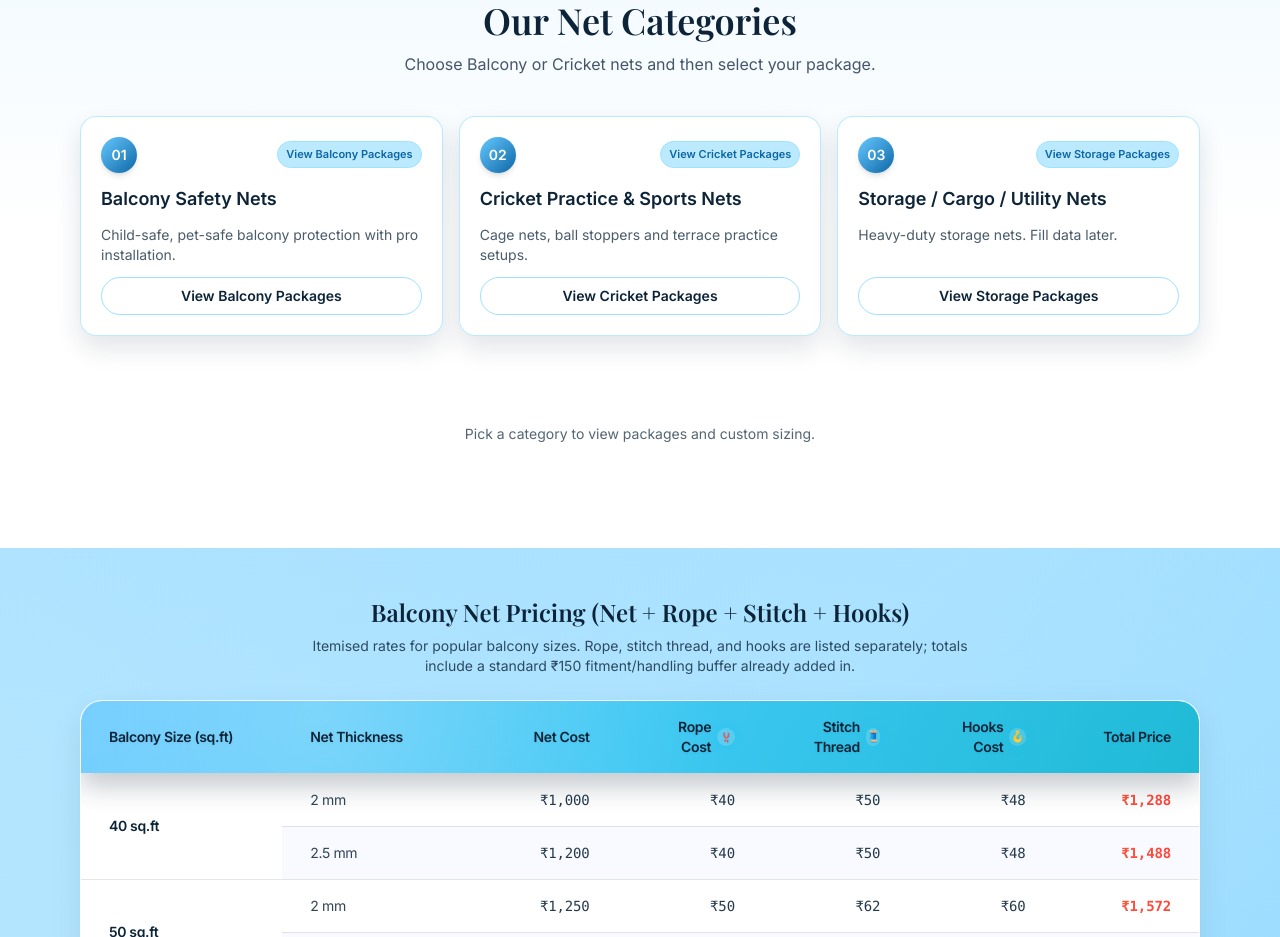
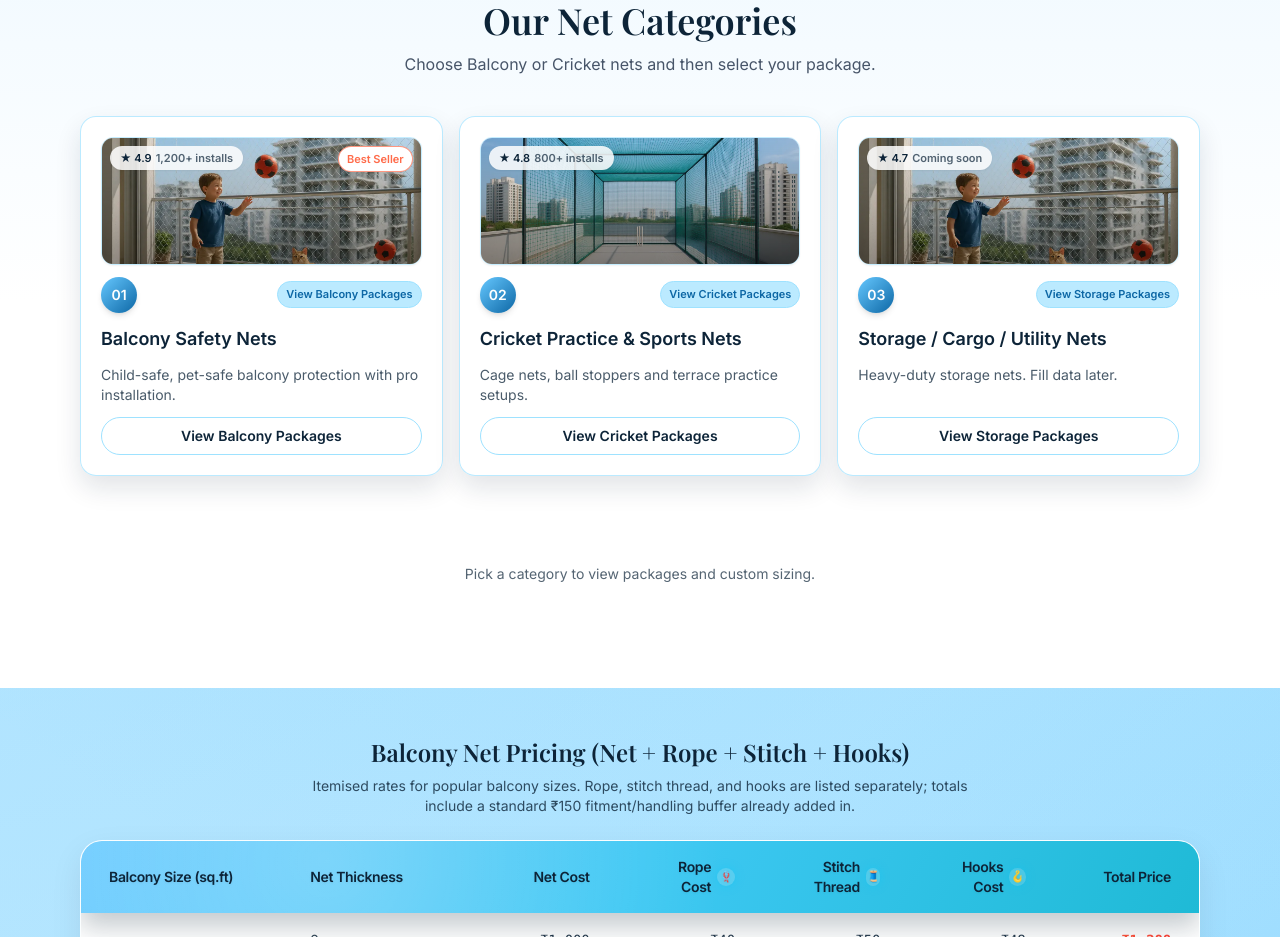
Before and after one commit to aswin3112sand/AquaStackNet, a React (Vite) app: page / in a window 1280 px wide. Shown: the part 980-1917 px from the top of the page. Built offline with nearby package versions, Linux system fonts and the light colour scheme.

Commit message:
git add -A

```diff
--- a/src/components/Products.jsx
+++ b/src/components/Products.jsx
@@ -10,18 +10,24 @@ const CATEGORY_CARDS = [
     title: 'Balcony Safety Nets',
     description: 'Child-safe, pet-safe balcony protection with pro installation.',
     cta: 'View Balcony Packages',
+    image: '/gallery-balcony.webp',
+    rating: { score: 4.9, label: '1,200+ installs' },
   },
   {
     key: 'cricket',
     title: 'Cricket Practice & Sports Nets',
     description: 'Cage nets, ball stoppers and terrace practice setups.',
     cta: 'View Cricket Packages',
+    image: '/gallery-cricket.webp',
+    rating: { score: 4.8, label: '800+ installs' },
   },
   {
     key: 'storage',
     title: 'Storage / Cargo / Utility Nets',
     description: 'Heavy-duty storage nets. Fill data later.',
     cta: 'View Storage Packages',
+    image: '/gallery-balcony.webp',
+    rating: { score: 4.7, label: 'Coming soon' },
   },
 ]
 
@@ -185,6 +191,23 @@ function CategoryGrid({ selectedCategory, onSelect }) {
             selectedCategory === card.key ? 'border-skybrand-deep shadow-[0_16px_36px_rgba(13,36,56,0.2)]' : 'border-skybrand-light/70'
           } bg-white/95 shadow-[0_12px_26px_rgba(13,36,56,0.12)] p-5 flex flex-col gap-3 hover:-translate-y-[2px] transition`}
         >
+          <div className="relative h-32 rounded-xl overflow-hidden border border-skybrand-light/60 shadow-sm">
+            {card.image ? (
+              <img src={card.image} alt={card.title} className="w-full h-full object-cover" loading="lazy" />
+            ) : (
+              <div className="w-full h-full bg-gradient-to-br from-skybrand/80 via-white to-skybrand/40" />
+            )}
+            <div className="absolute inset-0 bg-gradient-to-t from-black/35 via-black/15 to-transparent" />
+            <div className="absolute top-2 left-2 inline-flex items-center gap-1 px-2.5 py-1 rounded-full bg-white/85 text-[11px] font-semibold text-anchor-navy shadow-sm">
+              <span>★ {card.rating?.score ?? '4.8'}</span>
+              <span className="text-anchor-navy/70">{card.rating?.label ?? 'Top rated'}</span>
+            </div>
+            {idx === 0 && (
+              <span className="absolute top-2 right-2 text-[11px] px-2 py-1 rounded-full bg-white border border-accent-coral/70 text-accent-coral font-semibold">
+                Best Seller
+              </span>
+            )}
+          </div>
           <div className="flex items-center justify-between">
             <div className="w-9 h-9 rounded-full bg-gradient-to-br from-skybrand to-skybrand-deep text-white flex items-center justify-center text-sm font-semibold shadow-md">
               {String(idx + 1).padStart(2, '0')}
```
